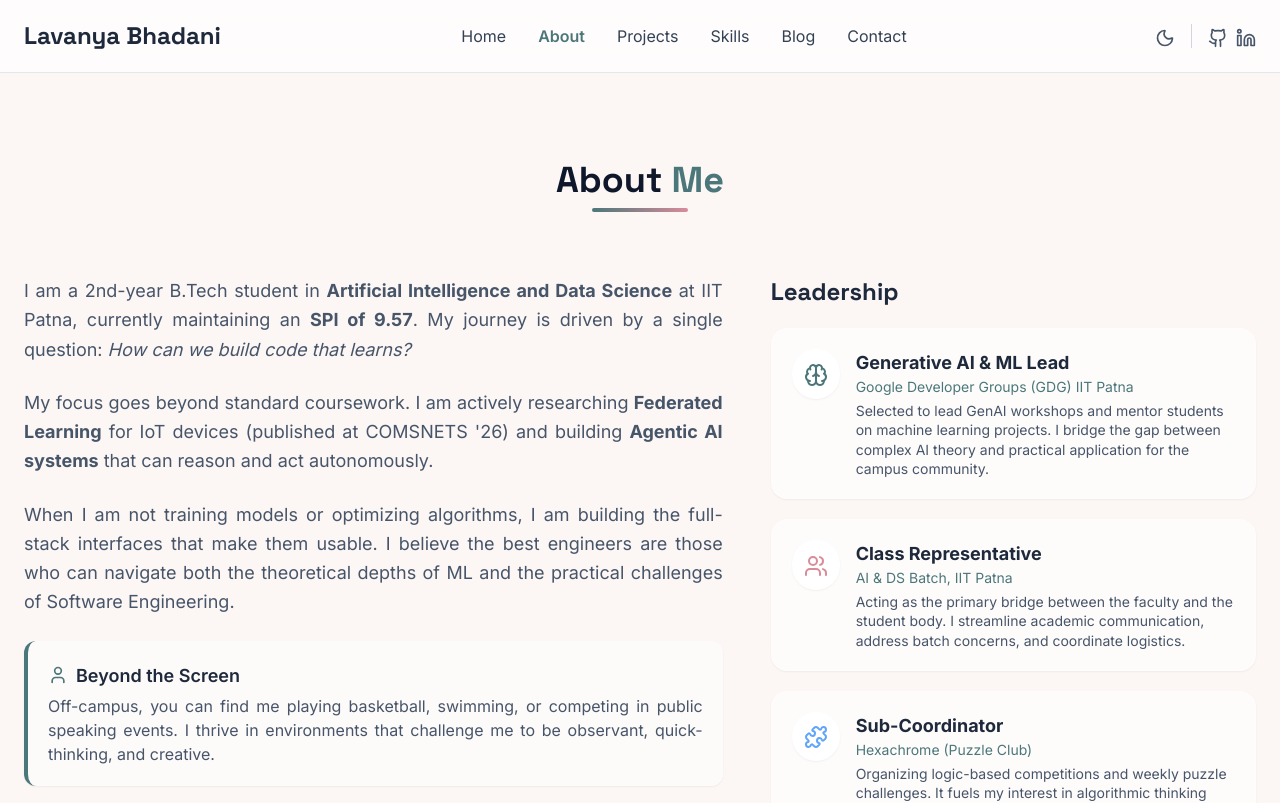
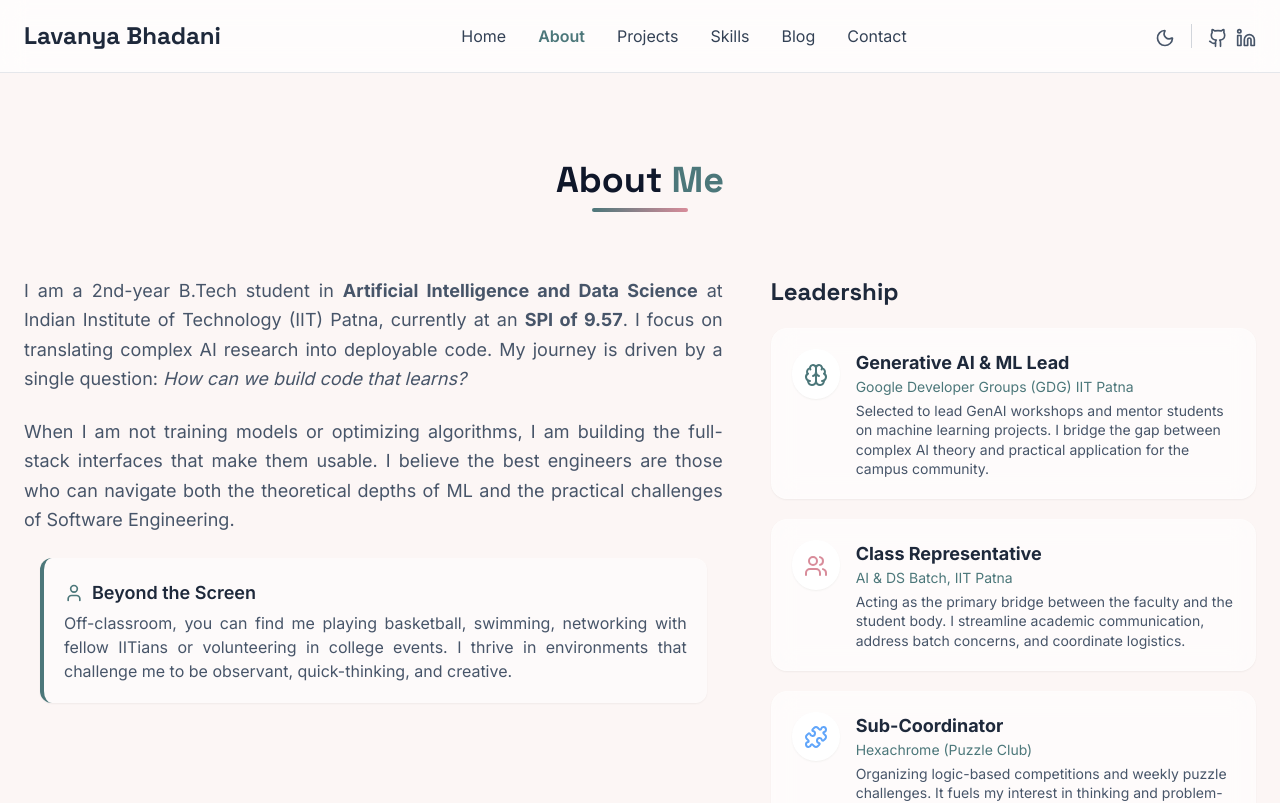
Before and after one commit to lavanya-22-glitch/Portfolio, a React (Vite) app: page /about in a window 1280 px wide. Shown: the top 803 px of the page. Built offline with nearby package versions, Linux system fonts and the light colour scheme.

Commit message:
read through

```diff
--- a/src/pages/About.jsx
+++ b/src/pages/About.jsx
@@ -20,7 +20,7 @@ const About = () => {
     {
       title: "Sub-Coordinator",
       org: "Hexachrome (Puzzle Club)",
-      desc: "Organizing logic-based competitions and weekly puzzle challenges. It fuels my interest in algorithmic thinking and problem-solving beyond the curriculum.",
+      desc: "Organizing logic-based competitions and weekly puzzle challenges. It fuels my interest in thinking and problem-solving beyond the curriculum.",
       icon: <Puzzle className="w-6 h-6 text-blue-400" />
     }
   ];
@@ -69,23 +69,20 @@ const About = () => {
           className="lg:col-span-7 space-y-6 text-slate-600 dark:text-slate-300 text-lg leading-relaxed text-justify"
         >
           <motion.p variants={itemVariants}>
-            I am a 2nd-year B.Tech student in <strong>Artificial Intelligence and Data Science</strong> at IIT Patna, currently maintaining an <strong>SPI of 9.57</strong>. My journey is driven by a single question: <em>How can we build code that learns?</em>
-          </motion.p>
-
-          <motion.p variants={itemVariants}>
-            My focus goes beyond standard coursework. I am actively researching <strong>Federated Learning</strong> for IoT devices (published at COMSNETS '26) and building <strong>Agentic AI systems</strong> that can reason and act autonomously.
+            I am a 2nd-year B.Tech student in <strong>Artificial Intelligence and Data Science</strong> at Indian Institute of Technology (IIT) Patna, currently at an <strong>SPI of 9.57</strong>. I focus on translating complex AI research into deployable code. My journey is driven by a single question: <em>How can we build code that learns?</em>
           </motion.p>
 
           <motion.p variants={itemVariants}>
             When I am not training models or optimizing algorithms, I am building the full-stack interfaces that make them usable. I believe the best engineers are those who can navigate both the theoretical depths of ML and the practical challenges of Software Engineering.
           </motion.p>
 
-          <motion.div variants={itemVariants} className="p-5 bg-white/50 dark:bg-slate-800/50 rounded-xl border-l-4 border-sage shadow-sm mt-4">
+
+          <motion.div variants={itemVariants} className="m-4 p-5 bg-white/50 dark:bg-slate-800/50 rounded-xl border-l-4 border-sage shadow-sm mt-4">
              <h4 className="font-semibold text-slate-800 dark:text-white flex items-center gap-2 mb-1">
                <User className="w-5 h-5 text-sage" /> Beyond the Screen
              </h4>
              <p className="text-base text-slate-600 dark:text-slate-400">
-               Off-campus, you can find me playing basketball, swimming, or competing in public speaking events. I thrive in environments that challenge me to be observant, quick-thinking, and creative.
+               Off-classroom, you can find me playing basketball, swimming, networking with fellow IITians or volunteering in college events. I thrive in environments that challenge me to be observant, quick-thinking, and creative.
              </p>
           </motion.div>
         </motion.div>
--- a/src/pages/Home.jsx
+++ b/src/pages/Home.jsx
@@ -1,7 +1,7 @@
 import React from 'react';
 import { motion } from 'framer-motion';
 import { Link } from 'react-router-dom'; // <--- ADD THIS
-import { ArrowRight, Download, Github, Linkedin, Mail } from 'lucide-react';
+import { ArrowRight, Download, Github, Linkedin, Mail, ExternalLink } from 'lucide-react';
 
 const Home = () => {
   return (
@@ -33,17 +33,17 @@ const Home = () => {
           </div>
 
           <p className="text-slate-600 dark:text-slate-300 text-lg leading-relaxed max-w-lg mx-auto md:mx-0">
-            I am a B.Tech undergraduate at <strong>IIT Patna</strong>, bridging the gap between deep learning research and production software. From publishing on <strong>Federated Learning</strong> to building <strong>Agentic AI</strong> systems, I am passionate about engineering solutions that are both intelligent and scalable.
+            I am a B.Tech undergraduate at <strong>IIT Patna</strong>, bridging the gap between deep learning research and production software. From presenting ideas on <strong>Federated Learning</strong> to building <strong>Agentic AI</strong> systems, I am passionate about engineering solutions that are both intelligent and scalable.
           </p>
 
           {/* Action Buttons */}
           <div className="flex flex-wrap gap-4 justify-center md:justify-start pt-4">
 
-            {/* Download CV Button */}
-            {/* Make sure to put your resume file in public/resume.pdf */}
+            {/* Download CV Button - Links to Drive */}
             <a
-              href="/resume.pdf"
-              download="Lavanya_Bhadani_Resume.pdf"
+              href="https://drive.google.com/drive/folders/1aC8E2PggCxxPNGfG9xI_EdW2aYd2QvWb?usp=drive_link" // <--- Paste your Drive Link here
+              target="_blank"
+              rel="noreferrer"
               className="px-6 py-3 rounded-full bg-sage hover:bg-sage-dark text-white font-medium transition-all shadow-lg hover:shadow-sage/40 flex items-center gap-2 group transform hover:-translate-y-1"
             >
               Download CV
--- a/src/pages/Projects.jsx
+++ b/src/pages/Projects.jsx
@@ -171,7 +171,7 @@ const Projects = () => {
       title: "Autonomous Agentic Offloading",
       subtitle: "Edge-Cloud Optimization System",
       // Front:
-      desc: "An implementable agent-based system that decides between edge vs. cloud execution. Designed the data pipeline and a React-based decision interface for contextual state reasoning.",
+      desc: "An implementable agent-based system that decides between edge vs. cloud execution. Designed the data pipeline and a ReAct-based decision interface for contextual state reasoning.",
       // Back:
       longDesc: "This project addresses the dynamic nature of Edge-Cloud computing by deploying an Autonomous Agent to handle task offloading. Unlike static algorithms, the agent uses ReAct (Reasoning + Acting) prompting to evaluate real-time network conditions, latency constraints, and energy costs before making a decision.\n\nTechnically, I engineered the complete data pipeline using Python to simulate network environments and built a responsive React frontend. This interface visualizes the agent's 'thought process' step-by-step, providing interpretability for why a specific offloading decision was made.",
       tags: ["Agentic AI", "ReAct", "Systems", "Python"],
@@ -185,33 +185,16 @@ const Projects = () => {
       type: "Ongoing Research",
       layout: "full"
     },
-    {
-      title: "Fast Domain Adaptation for IoT",
-      subtitle: "COMSNETS 2026 Accepted Paper",
-      // Front:
-      desc: "Implemented a Meta-Learning + Federated Knowledge Distillation framework to compress neural networks for IoT. Reduced training time while maintaining generalization.",
-      // Back:
-      longDesc: "This research tackles the challenge of training deep learning models on resource-constrained IoT devices while preserving user privacy. I proposed a hybrid framework combining Federated Learning (FL) with Knowledge Distillation (KD).\n\nBy integrating Meta-Learning, the system allows the global model to adapt rapidly to new device domains with minimal local data. The result was a significant reduction in communication overhead and training time compared to traditional federated setups, making complex AI feasible on edge hardware.",
-      tags: ["Federated Learning", "Meta-Learning", "IoT"],
-      images: [
-        "/images/federated.png",
-        "/images/comsnets.png"
-      ],
-      repoLink: null,
-      paperLink: "https://drive.google.com/file/d/1MeBfapDZF8KByvp49ykNyx3yPEnGwhgP/view?usp=drive_link",
-      demoLink: null,
-      type: "Conference Paper",
-      layout: "split"
-    },
 
-    // --- DEV PROJECTS ---
+
+        // --- DEV PROJECTS ---
     {
       title: "Ultimate Tic-Tac-Toe Platform",
       subtitle: "Live Competitive Game Bot",
       // Front:
-      desc: "Built a live gaming platform supporting 100+ players. Engineered an AI bot using Minimax algorithm with Alpha-Beta pruning to play optimally within time budgets.",
+      desc: "Built a live gaming platform supporting 50+ players. Engineered an AI bot using Minimax algorithm with Alpha-Beta pruning to play optimally within time budgets.",
       // Back:
-      longDesc: "This platform was built to test algorithmic efficiency under high-concurrency loads. I engineered an unbeatable AI bot using the Minimax algorithm, optimized with Alpha-Beta pruning and iterative deepening to calculate optimal moves within strict time limits.\n\nThe backend architecture handles real-time matchmaking and state management for over 100 concurrent players. The system ensures low-latency game updates and includes a spectator mode for tournament observation.",
+      longDesc: "Built and deployed a live Ultimate Tic-Tac-Toe platform supporting human-vs-bot, human-vs-human, and user-uploaded bot competitions; used by 50+ players.\n\nImplemented a high-performance strategy bot by reducing search space from ~10^76 states (naive) to ~10^6 states per move using Minimax, Alpha–Beta pruning, transposition tables, time-bounded search, and graph-based optimizations for efficient state-space exploration.\n\nWon first place in intra-college coding competition by NJACK ML by defeating 48 bots and scoring a 5.6/6.",
       tags: ["Algorithms", "Minimax", "Game Theory", "React"],
       images: [
         "/images/ttt (4).png",
@@ -232,7 +215,7 @@ const Projects = () => {
       // Front:
       desc: "Reconstructed scrambled video frames using Kruskal’s MST and Union-Find algorithms. Optimized the O(N² log N) pipeline via parallel processing.",
       // Back:
-      longDesc: "Solved a complex computer vision puzzle: reconstructing a video stream from scrambled fragments without timestamps. I modeled the problem as a graph where video frames were nodes and edge weights represented visual similarity based on pixel gradients.\n\nUsing Kruskal’s Minimum Spanning Tree (MST) and Union-Find algorithms, I reconstructed the correct sequence by finding the 'path of least resistance' between frames. To handle high-resolution inputs, I optimized the O(N² log N) pipeline using parallel processing techniques.",
+      longDesc: "Solved a complex computer vision puzzle: reconstructing a video stream from scrambled fragments without timestamps. I modeled the problem as a graph where video frames were nodes and edge weights represented visual similarity based on pixel gradients.\n\nUsing Kruskal’s Minimum Spanning Tree (MST) and Union-Find algorithms, I reconstructed the correct sequence by finding the 'path of least resistance' between frames. To handle high-resolution inputs, I optimized the O(N² log N) pipeline using parallel processing techniques.\n\nReceived Honorary Mention place in intra-college coding competition by NJACK ML by scoring a 403/420.",
       tags: ["OpenCV", "Python", "Kruskal's Algo"],
       images: [
         "/images/chaos (1).png",
@@ -246,6 +229,26 @@ const Projects = () => {
       isWinner: true,
       layout: "grid"
     },
+
+    {
+      title: "Fast Domain Adaptation for IoT",
+      subtitle: "COMSNETS 2026 Accepted Paper",
+      // Front:
+      desc: "Selected for presenting a Meta-Learning + Federated Knowledge Distillation framework to compress neural networks for IoT.",
+      // Back:
+      longDesc: "This research tackles the challenge of training deep learning models on resource-constrained IoT devices while preserving user privacy. A hybrid framework combining Federated Learning (FL) with Knowledge Distillation (KD).\n\nBy integrating Meta-Learning, the system allows the global model to adapt rapidly to new device domains with minimal local data. The result was a significant reduction in communication overhead and training time compared to traditional federated setups, making complex AI feasible on edge hardware.\n\nDelivered the technical presentation on optimizing neural networks via Federated Knowledge Distillation for resource-constrained devices.",
+      tags: ["Federated Learning", "Meta-Learning", "IoT"],
+      images: [
+        "/images/federated.png",
+        "/images/comsnets.png"
+      ],
+      repoLink: null,
+      paperLink: "https://drive.google.com/file/d/1MeBfapDZF8KByvp49ykNyx3yPEnGwhgP/view?usp=drive_link",
+      demoLink: null,
+      type: "Conference Paper",
+      layout: "split"
+    },
+
     // --- CREATIVE ---
     {
       title: "Light Side",
@@ -253,7 +256,7 @@ const Projects = () => {
       // Front:
       desc: "A pure CSS visual design project for 'Style Wars'. The challenge: Style a raw HTML file using ONLY CSS—no JavaScript, no HTML edits. Just pure visual creativity.",
       // Back:
-      longDesc: "A pure creative coding challenge: build a fully interactive, visually immersive interface using ONLY CSS. No JavaScript logic and no HTML modifications were allowed.\n\nI utilized advanced CSS features including the 'Checkbox Hack' for state management, complex combinators for interactivity, and extensive pseudo-elements (::before/::after) to create depth and animation. This project demonstrates a deep mastery of the browser rendering engine and constraint-based design.",
+      longDesc: "A pure creative coding challenge: build a fully interactive, visually immersive interface using ONLY CSS. No JavaScript logic and no HTML modifications were allowed.\n\nI utilized advanced CSS features including the 'Checkbox Hack' for state management, complex combinators for interactivity, and extensive pseudo-elements (::before/::after) to create depth and animation. This project demonstrates a deep mastery of the browser rendering engine and constraint-based design.\n\nReceived Honorary Mention place in intra-college coding competition by NJACK Dev among 60 contestants",
       tags: ["Pure CSS", "Design System", "Creative Coding"],
       images: ["/images/light.png"],
       repoLink: "https://github.com/lavanya-22-glitch/Light-Side-Lavanya",
```
Also changed, not shown: src/pages/Skills.jsx (+4 -4 lines).
